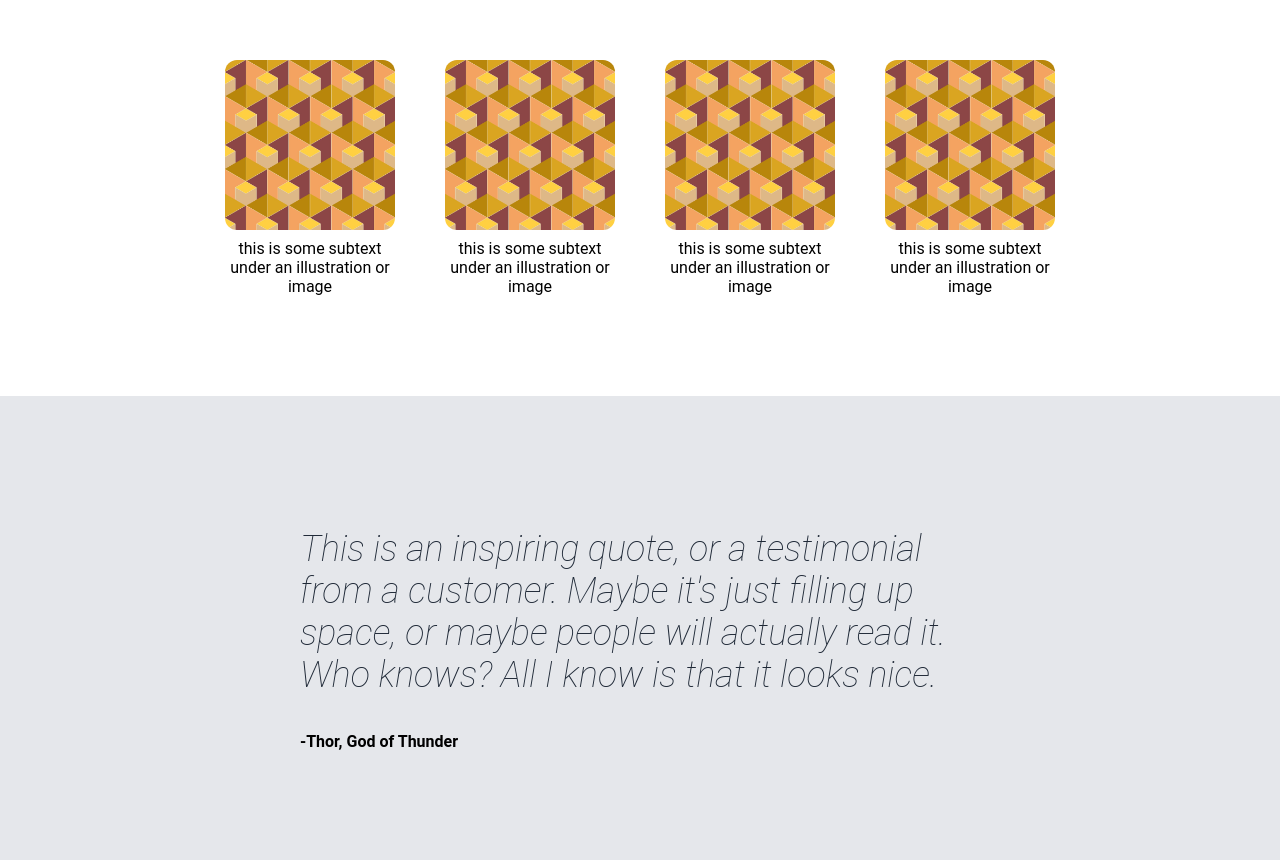
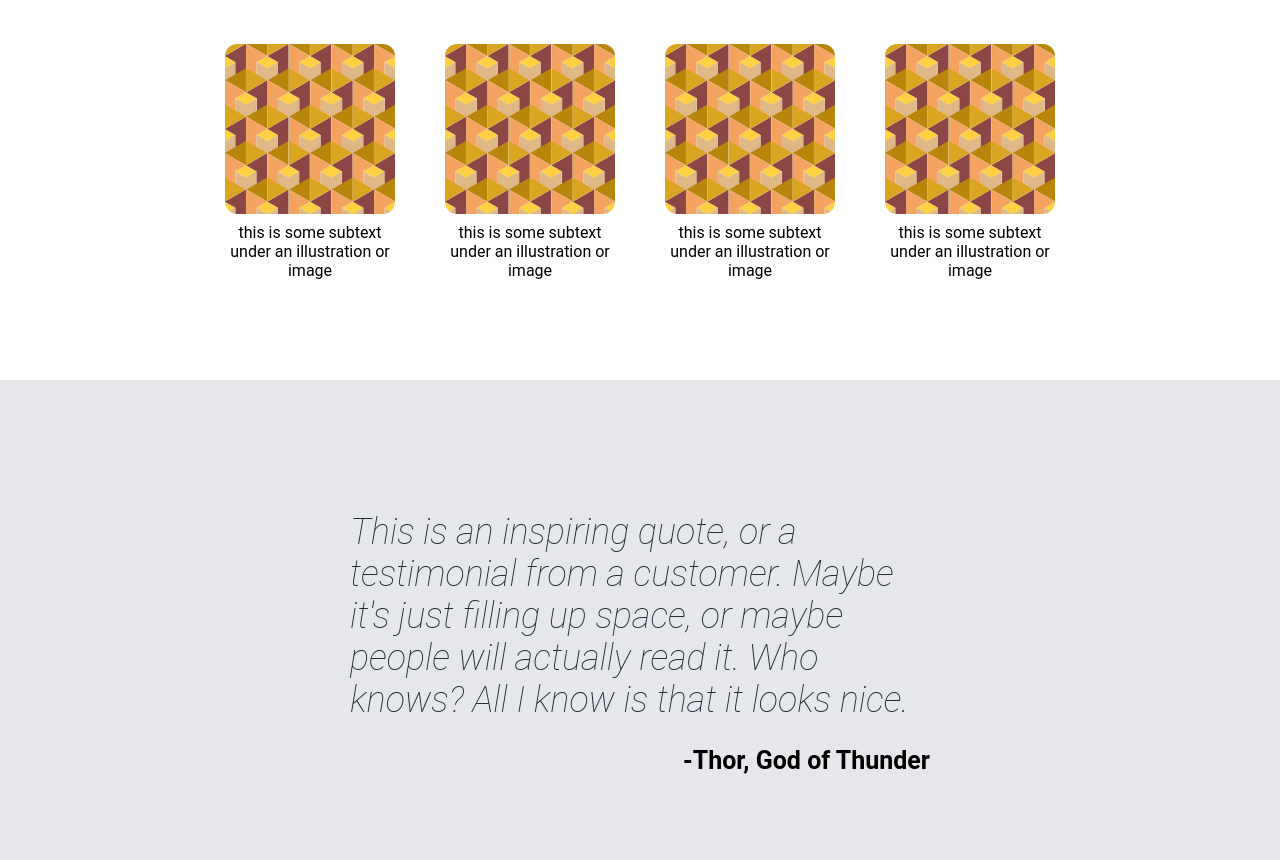
Before and after one commit to Tanmayi-Jollu/landing-page, a plain HTML site: page index.html in a window 1280 px wide. Shown: the part 652-1512 px from the top of the page. Drawn offline with Linux system fonts and the light colour scheme.

Commit message:
Format quote section completely

```diff
--- a/style.css
+++ b/style.css
@@ -100,7 +100,7 @@ button {
     display: flex;
     gap: 50px;
     justify-content: center;
-    margin-top: 28px;
+    margin-top: 12px;
 }
 .card {
     width: 170px;
@@ -124,7 +124,8 @@ button {
 
 .quote-section {
     background-color: #e5e7eb;
-    padding: 96px 300px;
+    padding: 96px 350px;
+    margin: 0;
 }
 
 .quote {
@@ -132,4 +133,12 @@ button {
     font-style: italic;
     font-weight: 100;
     color: #1f2937;
+    text-align: start;
+    margin-top: 35px;
+    margin-bottom: 0;
 }
+
+.quoter {
+    text-align: right;
+    font-size: 25px;
+}
```
